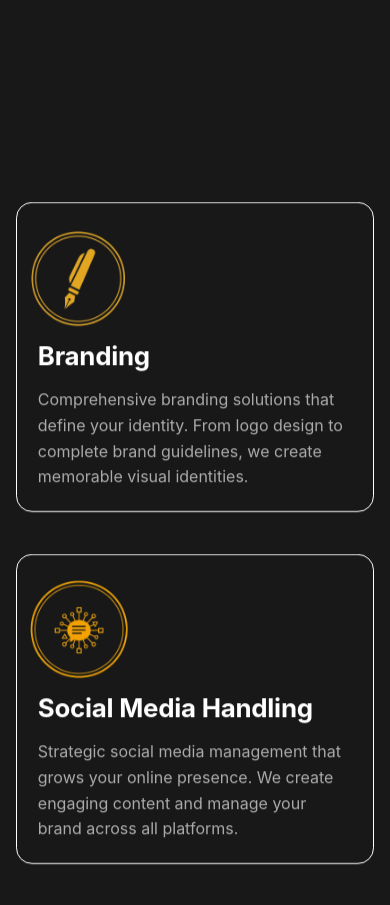
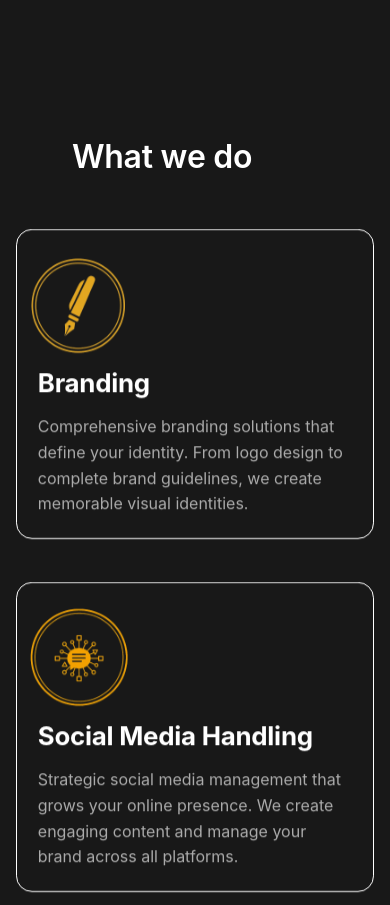
Before and after one commit to KishoreMl/karan-visual-media, a React (Create React App) app: page / in a window 390 px wide. Shown: the part 2840-3745 px from the top of the page. Built offline with nearby package versions, Linux system fonts and the light colour scheme.

Commit message:
Styling corrections

```diff
--- a/src/Components/Home/ClientLogoSection/ClientLogoSection.jsx
+++ b/src/Components/Home/ClientCarousel/ClientCarousel.jsx
@@ -1,25 +1,25 @@
 import React from 'react';
 import AnimatedHeading from '../../AnimatedHeading/AnimatedHeading';
-import './ClientLogoSection.scss';
+import './ClientCarousel.scss';
 
 // Import carousel logos
-import client_logo_1 from "../../../assets/images/clients/nutrieros.jpg";
-import client_logo_2 from "../../../assets/images/clients/bigidea.jpg";
-import client_logo_3 from "../../../assets/images/clients/eagle.jpg";
-import client_logo_4 from "../../../assets/images/clients/tamil_catering.jpg";
-import client_logo_5 from "../../../assets/images/clients/yuva_bharathi.jpg";
+import client_logo_7 from "../../../assets/images/clients/nutrieros.jpg";
+import client_logo_1 from "../../../assets/images/clients/bigidea.jpg";
+import client_logo_4 from "../../../assets/images/clients/eagle.jpg";
+import client_logo_5 from "../../../assets/images/clients/tamil_catering.jpg";
+import client_logo_2 from "../../../assets/images/clients/yuva_bharathi.jpg";
 import client_logo_6 from "../../../assets/images/clients/meinigar.png";
-import client_logo_7 from "../../../assets/images/clients/swadeshi.jpg";
+import client_logo_3 from "../../../assets/images/clients/swadeshi.jpg";
 
-const LogoGridSection = () => {
+const ClientCarousel = () => {
     const logos = [
-        { src: client_logo_1, alt: "Nutrieros" },
-        { src: client_logo_2, alt: "Big Idea" },
-        { src: client_logo_3, alt: "Eagle" },
-        { src: client_logo_4, alt: "Tamil Catering" },
-        { src: client_logo_5, alt: "Yuva Bharathi" },
+        { src: client_logo_1, alt: "Big Idea" },
+        { src: client_logo_2, alt: "Yuva Bharathi" },
+        { src: client_logo_3, alt: "Swadeshi" },
+        { src: client_logo_4, alt: "Eagle" },
+        { src: client_logo_5, alt: "Tamil Catering" },
         { src: client_logo_6, alt: "Meinigar" },
-        { src: client_logo_7, alt: "Swadeshi" }
+        { src: client_logo_7, alt: "Nutrieros" }
     ];
 
     // Duplicate logos for seamless infinite scroll
@@ -41,4 +41,4 @@ const LogoGridSection = () => {
     );
 };
 
-export default LogoGridSection;
+export default ClientCarousel;
--- a/src/Components/Home/ClientLogoSection/ClientLogoSection.scss
+++ b/src/Components/Home/ClientCarousel/ClientCarousel.scss
@@ -5,7 +5,7 @@
   margin-top: 10rem;
   margin-bottom: 8rem;
   position: relative;
-  padding: 0 4rem;
+  padding: 0 0;
   overflow: hidden;
 
   .logo-grid-title {
@@ -15,6 +15,7 @@
     color: var(--text-primary);
     margin-bottom: 1.5rem;
     line-height: 1.1;
+    padding-left: 4rem;
   }
 }
 
@@ -74,7 +75,7 @@
 .carousel-logo-image {
   width: 100%;
   height: 100%;
-  scale: 1.4;
+  scale: 1.5;
   object-fit: contain;
   opacity: 1;
   transition: opacity 0.3s ease;
@@ -111,7 +112,6 @@
   .logo-grid-section {
     padding: 60px 0;
     margin: 60px 0;
-    padding: 0 2rem;
 
     .logo-grid-title {
       font-size: 2.5rem;
@@ -143,8 +143,8 @@
 
 @media (max-width: 480px) {
   .logo-grid-section {
-    margin: 6rem 0 1rem 0;
-    padding: 0 0.5rem;
+    margin: 6rem 0 4rem 0;
+    padding: 0;
 
     .logo-grid-title {
       font-size: 2.33rem;
--- a/src/Components/Home/CtaSection/CtaSection.scss
+++ b/src/Components/Home/CtaSection/CtaSection.scss
@@ -73,7 +73,7 @@
 
 @media (max-width: 480px) {
   .contact-cta-section {
-    padding: 2.5rem 1rem;
+    padding: 2.5rem 0.5rem;
     margin: 1.5rem 0.5rem;
 
     .cta-title {
--- a/src/Components/Home/DescriptionCard/DescriptionCard.jsx
+++ b/src/Components/Home/DescriptionCard/DescriptionCard.jsx
@@ -4,6 +4,7 @@ import devImg from '../../../assets/images/Dev.png';
 import socialMediaImg from '../../../assets/images/Socialmedia.png';
 import brandingImg from '../../../assets/images/Logo.png';
 import motionGraphicsImg from '../../../assets/images/Animation.png';
+import AnimatedHeading from '../../AnimatedHeading/AnimatedHeading';
 import './DescriptionCard.scss';
 
 const DescriptionCard = () => {
@@ -120,6 +121,10 @@ const DescriptionCard = () => {
     }, []);
 
     return (
+        <>
+        <div className='description-card-header'>
+            <AnimatedHeading text="What we do" tag="h2" className="description-card-title" />
+        </div>
         <div className="glow-info-cards-container" ref={containerRef}>
             <div
                 className='card-cover card-animate card-1'
@@ -191,6 +196,7 @@ const DescriptionCard = () => {
                     </div>
             </div>
         </div>
+    </>
     );
 };
 
--- a/src/Components/Home/DescriptionCard/DescriptionCard.scss
+++ b/src/Components/Home/DescriptionCard/DescriptionCard.scss
@@ -1,3 +1,15 @@
+.description-card-title {
+    font-size: 6rem;
+    font-weight: 600;
+    font-family: -apple-system, BlinkMacSystemFont, 'Segoe UI', 'Roboto', sans-serif;
+    color: var(--text-primary);
+    margin-bottom: 1.5rem;
+    line-height: 1.1;
+    padding: 0 4rem;
+    margin-bottom: 5rem;
+}
+
+
 .glow-info-cards-container {
   display:grid;
   grid-template-columns: repeat(4, 1fr); // 4 cards per row on large screens
@@ -234,6 +246,14 @@
 }
 
 @media (max-width: 480px) {
+  .description-card-header{
+    .description-card-title{
+      font-size: 2rem;
+      margin-left:auto;
+      margin-right:auto;
+      margin-bottom: 2rem;
+    }
+  }
   .glow-info-cards-container {
     gap: 20px;
     padding: 0 0.5rem;
--- a/src/Components/Home/Home.jsx
+++ b/src/Components/Home/Home.jsx
@@ -5,7 +5,7 @@ import darkLogo from '../../assets/images/dark_theme_logo.png';
 import lightLogo from '../../assets/images/light_theme_logo.png';
 import ScaleUpScreen from './ScaleUpScreen/ScaleUpScreen';
 import CtaSection from './CtaSection/CtaSection';
-import ClientLogoSection from './ClientLogoSection/ClientLogoSection';
+import ClientCarousel from './ClientCarousel/ClientCarousel';
 import HorizontalText from './HorizontalText/HorixontalText';
 import Poster from './PosterSection/Poster';
 import LogoSection from './LogoSection/LogoSection';
@@ -93,14 +93,14 @@ const Home = ({ isDarkMode }) => {
             {/* Logo Content Section */}
             <LogoSection />
 
-            {/* Services Card Section */}
+            {/* Services Description Card Section */}
             <DescriptionCard />
 
             {/* Descriptive Content Section */}
             <DescriptiveContent />
 
-            {/* Clients Logo Grid Section */}
-             <ClientLogoSection />
+            {/* Clients Logo Carousel Section */}
+             <ClientCarousel />
 
             {/* Scale Up Screen Section */}
             <ScaleUpScreen />
--- a/src/Components/Home/LogoSection/LogoSection.jsx
+++ b/src/Components/Home/LogoSection/LogoSection.jsx
@@ -20,8 +20,8 @@ const LogoSection = () => {
         // Create scroll trigger for logo progress with pinning
         ScrollTrigger.create({
             trigger: logoContentElement,
-            start: 'top top',
-            end: '+=100vh', // Pin for 100vh of scroll to complete animation
+            start: 'top bottom-=500px', // Start animation 200px before element enters viewport
+            end: '+=100vh', // Pin for 90vh of scroll to complete animation
             scrub: 1,
             pin: true,
             pinSpacing: true,
--- a/src/Components/Home/LogoSection/LogoSection.scss
+++ b/src/Components/Home/LogoSection/LogoSection.scss
@@ -14,7 +14,7 @@
 .logo-container {
   position: relative;
   padding: 2rem 4rem;
-  margin-top: 6rem;
+  margin-top: 5rem;
   display: grid;
   grid-template-columns: repeat(auto-fit, minmax(300px, 1fr));
   align-items: center;
--- a/src/Components/Services/Services.scss
+++ b/src/Components/Services/Services.scss
@@ -130,6 +130,7 @@
                     width: 100%;
                     max-width: 400px;
                     margin: 0 auto;
+                    z-index: 10000; // Ensure dropdown container is above all content
 
                     .services-dropdown-toggle {
                         width: 100%;
@@ -145,6 +146,8 @@
                         display: flex;
                         justify-content: space-between;
                         align-items: center;
+                        position: relative;
+                        z-index: 10001; // Above dropdown menu when closed
 
                         .dropdown-arrow {
                             font-size: 0.8rem;
@@ -178,7 +181,7 @@
                         max-height: 0;
                         overflow: hidden;
                         transition: max-height 0.4s cubic-bezier(0.77, 0, 0.175, 1);
-                        z-index: 300;
+                        z-index: 10002; // Highest z-index to appear above all content
                         box-shadow: 0 10px 40px rgba(0, 0, 0, 0.2);
 
                         &.open {
@@ -199,7 +202,8 @@
                             cursor: pointer;
                             text-align: left;
                             transition: all 0.3s ease;
-                            z-index: 300;
+                            position: relative;
+                            z-index: 10003; // Ensure items are clickable
 
                             &:last-child {
                                 border-bottom: none;
```
